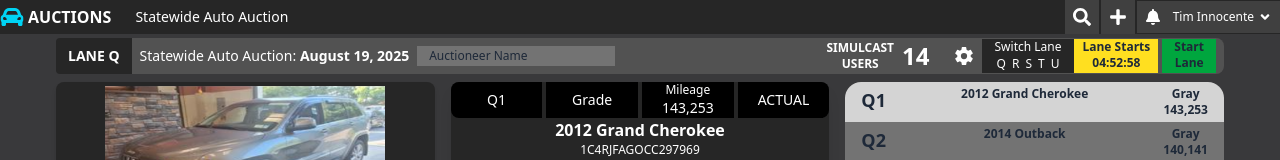
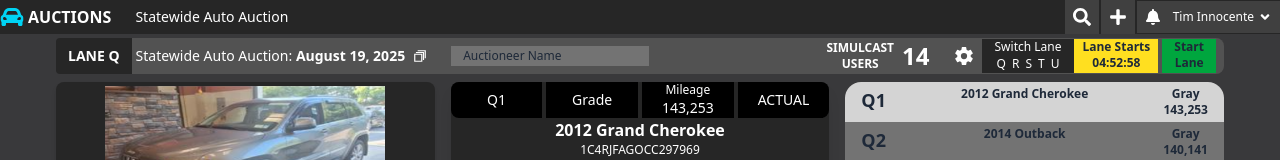
Before and after one commit to zeeshanfreelancer/Car-Parking-Design, a React (Vite) app in the folder client/: page / in a window 1280 px wide. Shown: the top 160 px of the page. Built offline with nearby package versions, Linux system fonts and the light colour scheme.

Commit message:
create stack button

```diff
--- a/client/src/components/Dashboard/Navbar.jsx
+++ b/client/src/components/Dashboard/Navbar.jsx
@@ -1,15 +1,24 @@
 import { useState } from "react";
 import Text from "../Reusable/Text"
 import { IoSettingsSharp } from "react-icons/io5";
+import { CgStack } from "react-icons/cg";
 export default function Navbar() {
     const lanes = ["Q", "R", "S", "T", "U"];
     const [selectedLane, setSelectedLane] = useState(null);
 
+    // define click handler
+    const handleClick = () => {
+        window.open(
+            "/auction",
+            "stackWindow",
+        )
+    }
     return (
         <div className="w-full px-14 pt-1">
             <header className="bg-neutral-600 pe-2 text-white flex flex-wrap items-center justify-between rounded-lg">
                 {/* Left Section */}
-                <div className="flex flex-wrap items-center gap-2">
+                <div className="flex flex-row flex-wrap gap-5">
+                    <div className="flex items-center gap-1">
                         {/* Lane Label */}
                         <Text
                             variant="small"
@@ -23,15 +32,23 @@ export default function Navbar() {
                             Statewide Auto Auction:{" "}
                             <Text variant="small" className="font-bold text-sm inline text-white">August 19, 2025</Text>
                         </Text>
-
+                        {/* Stack Icon */}
+                        <button
+                            onClick={handleClick}
+                            className="p-1 cursor-pointer"
+                        >
+                            <CgStack className="text-sm" />
+                        </button>
+                    </div>
                     {/* Auctioneer Input */}
+                    <div className="flex items-center">
                         <input
                             type="text"
                             placeholder="Auctioneer Name"
                             className="bg-neutral-500 text-black placeholder-gray-800 px-3 py-0.5 text-xs focus:outline-none"
                         />
                     </div>
-
+                </div>
                 {/* Right Section */}
                 <div className="flex sm:mt-0">
                     {/* Simulcast Users */}
```
Lines whose indentation alone changed are shown as unchanged.
